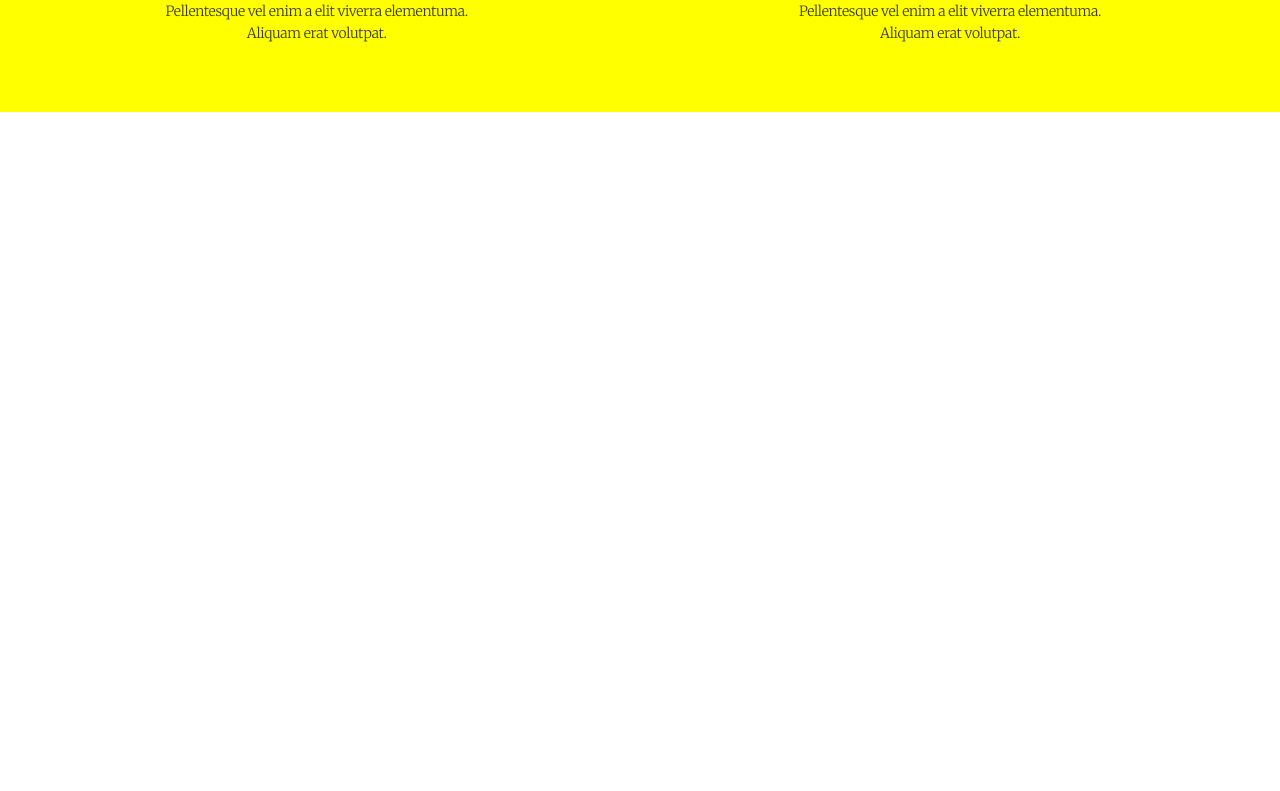
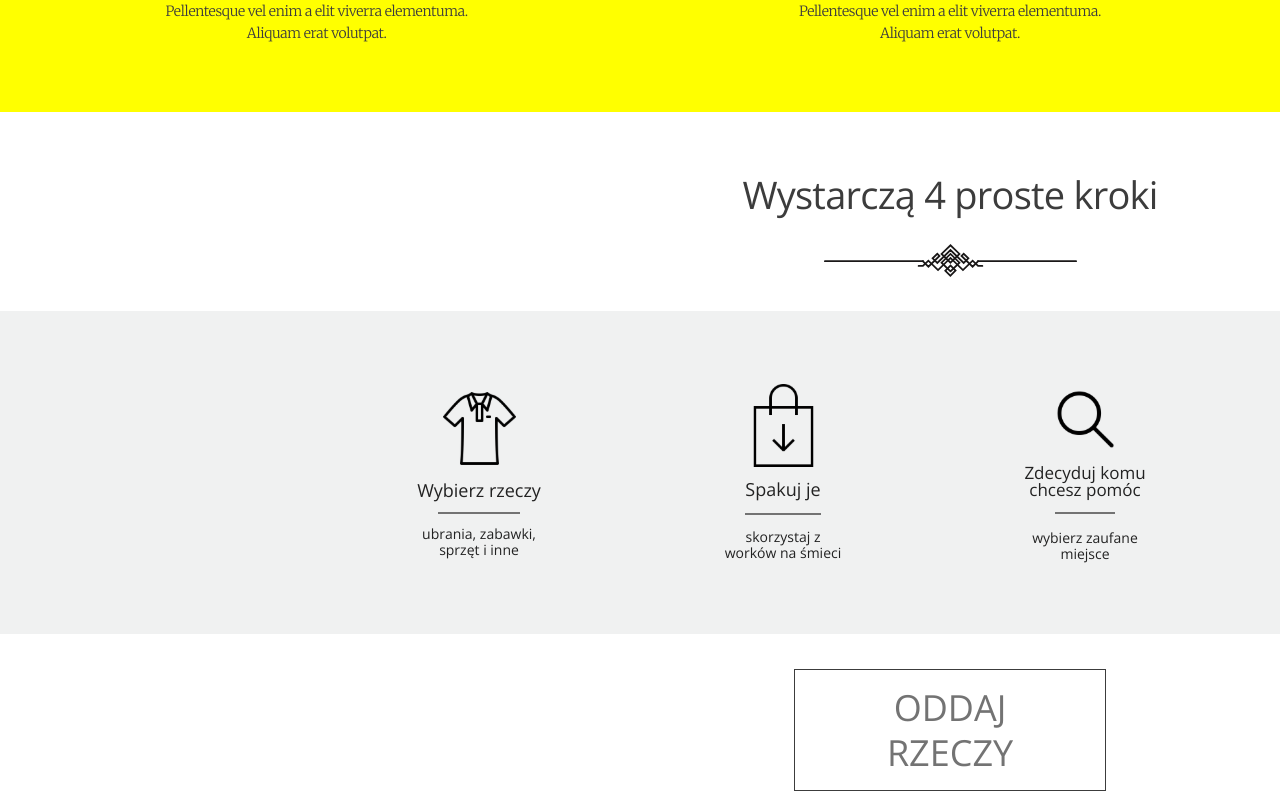
Before and after one commit to brunatny10/oddaj-rzeczy, a React (Create React App) app: page / in a window 1280 px wide. Shown: the part 1235-2026 px from the top of the page. Before the commit the page ends 1347 px from the top, so only its background shows below. Built offline with nearby package versions, Linux system fonts and the light colour scheme.

Commit message:
homesimplestes

```diff
--- a/src/components/Home.js
+++ b/src/components/Home.js
@@ -1,12 +1,13 @@
 import HomeHeader from "./HomeHeader";
 import HomeThreeColumns from "./HomeThreeColumns";
+import HomeSimpleSteps from "./HomeSimpleSteps";
 
 const Home = () => {
      return (
         <>
          <HomeHeader />
          <HomeThreeColumns/>
-
+         <HomeSimpleSteps/>
         </>
     );
  };
--- a/src/components/HomeHeader.js
+++ b/src/components/HomeHeader.js
@@ -74,7 +74,7 @@ const HomeHeader = () => {
                 <div className="homeHeaderBox_Content__DownMenu">
                     <div className="downMenuTop">
                         <div className="downMenuTop_content">
-                            Zacznij pomagać <br/> Oddaj niechciane rzeczy w zaufane ręce
+                            Zacznij pomagać <br/>Oddaj niechciane rzeczy w zaufane ręce
                         </div>
                         <img src={Decoration} alt="Decoration sign"/>
                     </div>
--- /dev/null
+++ b/src/components/HomeSimpleSteps.js
@@ -0,0 +1,64 @@
+import React from 'react';
+import PNG from "../assets/Decoration.svg"
+import Icon1 from "../assets/Icon-1.svg"
+import Icon2 from "../assets/Icon-2.svg"
+import Icon3 from "../assets/Icon-3.svg"
+import Icon4 from "../assets/Icon-4.svg"
+import {Link} from "react-router-dom";
+
+const HomeSimpleSteps = () => {
+
+    return (
+        <div id="HomeSimpleSteps" className="homeSimpleStepsBox">
+            <div className="homeSimpleStepsBox_title">
+                <div className="homeSimpleStepsBox_title__content">
+                    Wystarczą 4 proste kroki
+                </div>
+                <img src={PNG} alt="decoration sign"/>
+            </div>
+            <div className="homeSimpleStepsBox_instruction">
+                <div className="homeSimpleStepsBox_instruction__step1">
+                    <img src={Icon1} alt="icon1"/>
+                    <div className="step1_title">
+                        Wybierz rzeczy
+                    </div>
+                    <div className="step1_content">
+                        ubrania, zabawki,<br/> sprzęt i inne
+                    </div>
+                </div>
+                <div className="homeSimpleStepsBox_instruction__step2">
+                    <img src={Icon2} alt="icon2"/>
+                    <div className="step2_title">
+                        Spakuj je
+                    </div>
+                    <div className="step2_content">
+                        skorzystaj z <br/> worków na śmieci
+                    </div>
+                </div>
+                <div className="homeSimpleStepsBox_instruction__step3">
+                    <img src={Icon3} alt="icon3" />
+                    <div className="step3_title">
+                        Zdecyduj komu<br/>chcesz pomóc
+                    </div>
+                    <div className="step3_content">
+                        wybierz zaufane miejsce
+                    </div>
+                </div>
+                <div className="homeSimpleStepsBox_instruction__step4">
+                    <img src={Icon4} alt="icon4" />
+                    <div className="step4_title">
+                        Zamów kuriera
+                    </div>
+                    <div className="step4_content">
+                        kurier przyjedzie w dogodnym terminie
+                    </div>
+                </div>
+            </div>
+            <div className="homeSimpleStepsBox_button">
+                <Link className="Link" to="/logowanie">ODDAJ<br/>RZECZY</Link>
+            </div>
+        </div>
+    );
+};
+
+export default HomeSimpleSteps;
--- a/src/scss/elements/_homeHeader.scss
+++ b/src/scss/elements/_homeHeader.scss
@@ -126,6 +126,7 @@
     font-weight: lighter;
     text-align: center;
     border: 1px solid #3C3C3C;
+    text-transform: uppercase;
   }
 }
 .Link1 {
--- /dev/null
+++ b/src/scss/elements/_homeSimpleSteps.scss
@@ -0,0 +1,198 @@
+@import "src/scss/settings/fonts";
+@import "src/scss/settings/colors";
+
+.homeSimpleStepsBox {
+  width: 1900px;
+  height: 624px;
+  display: flex;
+  flex-direction: column;
+  justify-content: flex-start;
+  align-items: center;
+  margin-top: 55px;
+  &_title {
+    width: 416px;
+    height: 110px;
+    display: flex;
+    flex-direction: column;
+    justify-content: space-between;
+    align-items: center;
+    &__content {
+      width: 416px;
+      height: 52px;
+      font-size: 38px;
+      color: $text-color;
+      line-height: 55px;
+      letter-spacing: -0.76px;
+      text-align: center;
+      font-family: $font-base;
+    }
+  }
+  &_instruction {
+    width: 100%;
+    height: 325px;
+    margin-top: 34px;
+    background-color: $section-color;
+    display: flex;
+    align-items: center;
+    &__step1 {
+      width: 130px;
+      height: 172px;
+      display: flex;
+      flex-direction: column;
+      justify-content: flex-start;
+      align-items: center;
+      margin-left: 414px;
+      margin-right: 172px;
+    }
+    &__step2 {
+      width: 134px;
+      height: 178px;
+      display: flex;
+      flex-direction: column;
+      justify-content: flex-start;
+      align-items: center;
+      margin-right: 171px;
+    }
+    &__step3 {
+      width: 128px;
+      height: 190px;
+      display: flex;
+      flex-direction: column;
+      justify-content: flex-start;
+      align-items: center;
+      margin-right: 173px;
+    }
+    &__step4 {
+      width: 164px;
+      height: 175px;
+      display: flex;
+      flex-direction: column;
+      justify-content: flex-start;
+      align-items: center;
+      margin-right: 414px;
+    }
+  }
+  &_button {
+    width: 310px;
+    height: 120px;
+    display: flex;
+    justify-content: center;
+    align-items: center;
+    margin-top: 35px;
+    font-size: 36px;
+    font-family: $font-base;
+    font-weight: lighter;
+    border: 0.75px solid $hover2-color;
+    line-height: 45px;
+    text-align: center;
+  }
+}
+
+.step1_title {
+  margin-top: 8px;
+  font-family: $font-base;
+  font-size: 18px;
+  line-height: 24px;
+  display: flex;
+  flex-direction: column;
+  justify-content: center;
+  align-items: center;
+  &:after {
+    margin-top: 10px;
+    border: 0.25px solid $after-border-color;
+    width: 65%;
+    content: "";
+  }
+}
+.step1_content {
+  margin-top: 12px;
+  text-align: center;
+  font-size: 14px;
+  line-height: 16px;
+  width: 100%;
+  height: 40px;
+}
+
+.step2_title {
+  width: 100%;
+  margin-top: 10px;
+  font-family: $font-base;
+  font-size: 18px;
+  line-height: 24px;
+  display: flex;
+  flex-direction: column;
+  justify-content: center;
+  align-items: center;
+  &:after {
+    margin-top: 12px;
+    border: 0.25px solid $after-border-color;
+    width: 55%;
+    content: "";
+  }
+}
+.step2_content {
+  margin-top: 14px;
+  text-align: center;
+  font-size: 14px;
+  line-height: 16px;
+  width: 100%;
+  height: 40px;
+}
+
+.step3_title {
+  width: 128px;
+  height: 46px;
+  font-family: $font-base;
+  font-size: 17px;
+  line-height: 17px;
+  text-align: center;
+  display: flex;
+  flex-direction: column;
+  justify-content: center;
+  align-items: center;
+  padding-top:5px;
+  &:after {
+    margin-top: 14px;
+    border: 0.25px solid $after-border-color;
+    width: 45%;
+    content: "";
+  }
+}
+.step3_content {
+  margin-top: 18px;
+  text-align: center;
+  font-size: 14px;
+  line-height: 16px;
+  width: 100%;
+  height: 40px;
+}
+.step4_title {
+  width: 100%;
+  margin-top: 7px;
+  font-family: $font-base;
+  font-size: 18px;
+  line-height: 24px;
+  display: flex;
+  flex-direction: column;
+  justify-content: center;
+  align-items: center;
+  &:after {
+    margin-top: 12px;
+    border: 0.25px solid $after-border-color;
+    width: 45%;
+    content: "";
+  }
+}
+.step4_content {
+  margin-top: 15px;
+  text-align: center;
+  font-size: 14px;
+  line-height: 16px;
+  width: 100%;
+  height: 40px;
+}
+
+.Link {
+  text-decoration: none;
+  color:$text2-color ;
+}
--- a/src/scss/main.scss
+++ b/src/scss/main.scss
@@ -3,6 +3,7 @@
 @import "settings/fonts";
 @import "src/scss/elements/homeHeader";
 @import "src/scss/elements/homeThreeColumns";
+@import "src/scss/elements/_homeSimpleSteps.scss";
 
 
 body {
```
